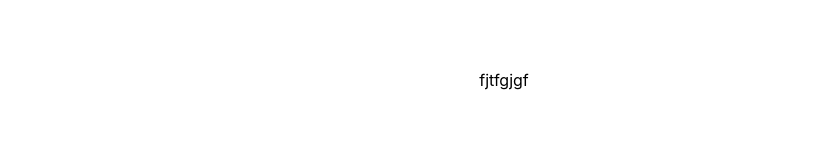
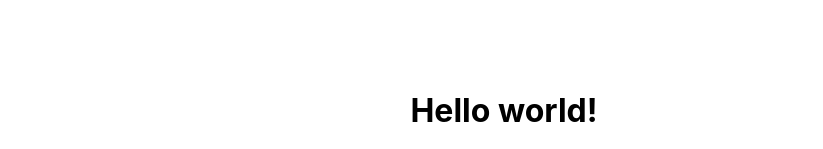
Before and after one commit to arlicha/lucky-one, a React (Create React App) app: page / in a window 1280 px wide. Shown: the part 2702-2851 px from the top of the page, without its empty margins (136-959 px from the left). Before the commit the page ends 2792 px from the top, so only its background shows below. Built offline with nearby package versions, Linux system fonts and the light colour scheme.

Commit message:
something added

```diff
--- a/src/App.js
+++ b/src/App.js
@@ -10,7 +10,7 @@ function App() {
       <Header></Header>
       <h1>************ </h1>
       <Shop></Shop>
-      <dov>fjtfgjgf</dov>
+      <div><h1>Hello world!</h1></div>
     </div>
 
   );
```
